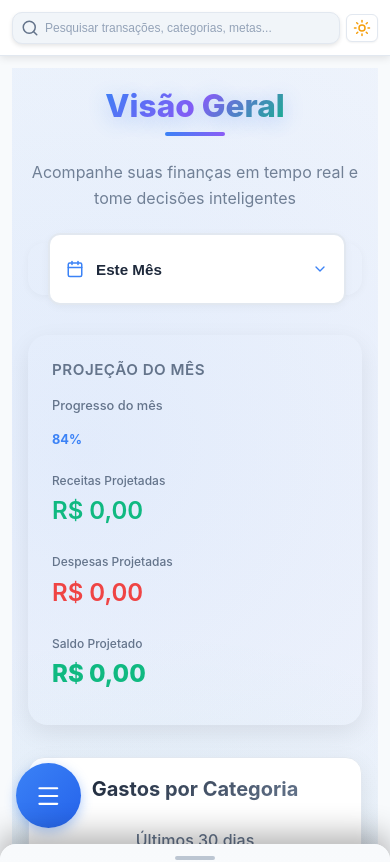
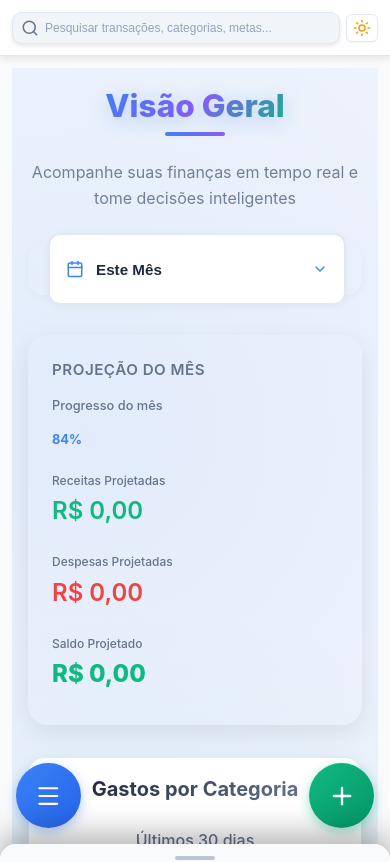
Before and after one commit to codepinky/Ruptura, a React (Vite) app: page / in a window 390 px wide. Shown: the top 862 px of the page. Built offline with nearby package versions, Linux system fonts and the light colour scheme.

Commit message:
AtualizaÃ§Ã£o: ajustes em Cards, FloatingButton e pÃ¡gina Transactions

```diff
--- a/src/components/FloatingButton/FloatingButton.css
+++ b/src/components/FloatingButton/FloatingButton.css
@@ -1,7 +1,8 @@
 .floating-button {
-  position: fixed;
+  position: fixed !important;
   bottom: 2rem;
-  right: 2rem;
+  right: 2rem !important;
+  left: auto !important;
   width: 70px;
   height: 70px;
   background: linear-gradient(135deg, #10B981, #059669);
@@ -17,6 +18,8 @@
   z-index: 1000;
   font-size: 0;
   outline: none;
+  margin: 0;
+  padding: 0;
 }
 
 .floating-button:hover {
@@ -36,9 +39,10 @@
 /* Responsividade */
 @media (max-width: 768px) {
   .floating-button {
-    display: flex; /* Mostrar apenas no mobile */
+    display: flex !important; /* Mostrar apenas no mobile */
     bottom: 1rem;
-    right: 1rem;
+    right: 1rem !important;
+    left: auto !important;
     width: 65px;
     height: 65px;
   }
@@ -47,7 +51,8 @@
 @media (max-width: 480px) {
   .floating-button {
     bottom: 1rem;
-    right: 1rem;
+    right: 1rem !important;
+    left: auto !important;
     width: 65px;
     height: 65px;
   }
```
